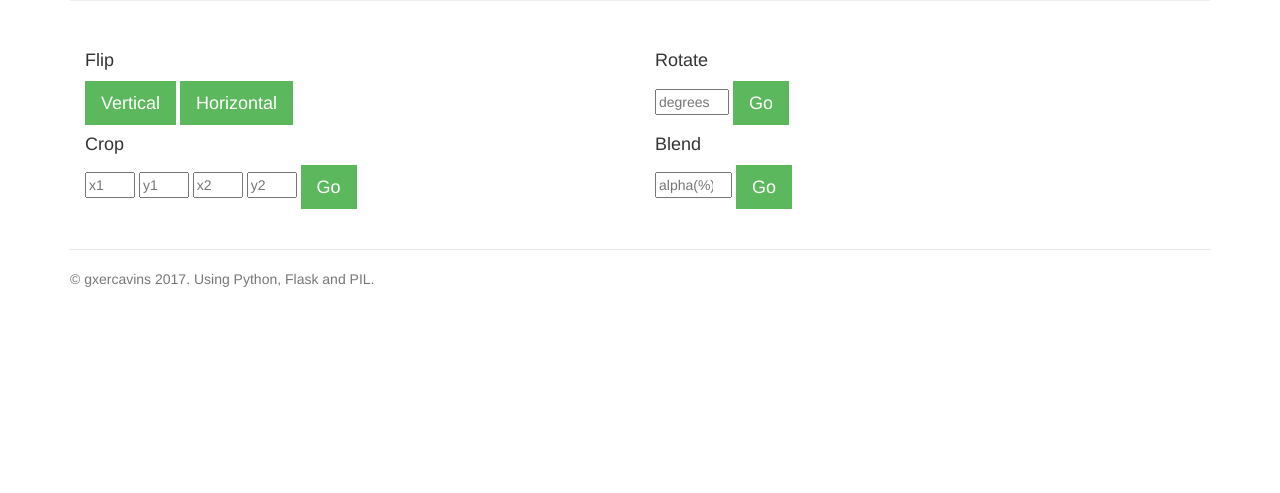
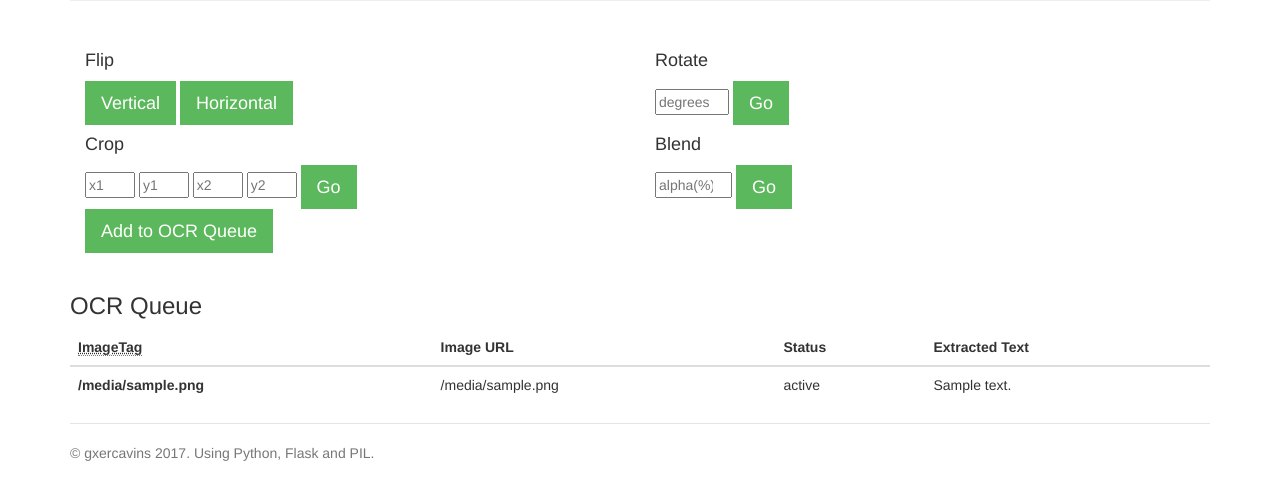
Before and after one commit to soniaghongadi/Image-Processing, a Flask app: template templates/processing.html in a window 1280 px wide. Shown: the part 506-999 px from the top of the page. Before the commit the page ends 793 px from the top, so only its background shows below. Run offline with Flask 2, Linux system fonts and the light colour scheme; the template is opened without the code that fills it: most values are stand-ins (such as "Sample title", 1, 10 or a date in 2020); parts of the project's set-up code (start-up, migrations or seed data) failed here and were passed over; some libraries are stand-ins or nearby versions.

Commit message:
Adds message queue

```diff
--- a/application.py
+++ b/application.py
@@ -72,13 +72,26 @@ def isLocal():
     return True
 
 
-
+class OCRItem:
+  def __init__(self, imageTag, imageURL, status, extracted_text):
+    self.imageTag = imageTag
+    self.imageURL = imageURL
+    self.status = status
+    self.extracted_text = extracted_text
 
 @app.route("/")
 def index():
     isLocal()
     if 'user_email' in session:
-        return render_template('index.html')
+        db_result = ocr_table.scan(
+            FilterExpression=Attr("owner").eq(session['user_email'])
+        )
+        items = db_result['Items']
+        ocrqueue = [];
+        for item in items:
+            imageTag = OCRItem(item['imageTag'], item['imageURL'], item['status'], item['text']);
+            ocrqueue.append(imageTag)
+        return render_template('index.html', ocrqueue = ocrqueue)
     return redirect(url_for('intro'))
 
 @app.route("/intro")
@@ -112,27 +125,42 @@ def upload():
     destination = "/".join([target, filename])
     print("File saved to to:", destination)
     upload.save(destination)
+
+
+    # forward to processing page
+    return render_template("processing.html", image_name=filename, )
+
+@app.route("/addocr", methods=["GET"])
+def addocr():
+    # retrieve parameters from html form
+    filename = request.args.get('image')
+    # open and process image
+    target = os.path.join(APP_ROOT, 'static/images')
+    destination = "/".join([target, filename])
+
     imageID= uuid.uuid4().hex
-    object_url = S3Utils.upload_file(BUCKET, destination, upload.filename)
+    object_url = S3Utils.upload_file(BUCKET, destination, filename)
     # add to queue
     sqs = boto3.resource('sqs', region_name='us-east-1')
     # Get the queue
     queue = sqs.get_queue_by_name(QueueName='OCRQueue.fifo')
     data = {
         'imageTag': imageID,
-        'imageURL':object_url
+        'imageURL':object_url,
+        'owner': session['user_email'],
     }
     queue.send_message(MessageBody=json.dumps(data),MessageGroupId='SimpleOCRGroup', MessageDeduplicationId=uuid.uuid4().hex)
+
     # Add a record in dynamo db
     ocr_table.put_item(Item= {
         'imageTag': imageID,
         'imageURL':object_url,
         'status': 'In queue',
+        'owner': session['user_email'],
         'text': ''
     })
-    # forward to processing page
-    return render_template("processing.html", image_name=filename)
 
+    return redirect(url_for('index'))
 
 # rotate the image to the specified degrees
 @app.route("/rotate", methods=["POST"])
--- a/sqs_process_ocr.py
+++ b/sqs_process_ocr.py
@@ -75,7 +75,8 @@ def processOCRQueue(queue_name):
                 'imageTag': message_body['imageTag'],
                 'imageURL':message_body['imageURL'],
                 'status': 'Completed',
-                'text': extracted_text
+                'text': extracted_text,
+                'owner': message_body['owner'],
             })
             print('::::{}::::',extracted_text)
             print('message is written succesfully')
--- a/templates/intro.html
+++ b/templates/intro.html
@@ -5,7 +5,6 @@
   <section class="hero ">
     <div class="hero-body">
       <div class="container">
-
 
         <section class="section">
           <div class="columns">
--- a/templates/processing.html
+++ b/templates/processing.html
@@ -60,10 +60,47 @@
                   <input type="text" class="hidden" name="image" value="{{ image_name }}">
                </form>
             </div>
+            <br>
+            <div class="col-lg-3">
+               <button id="btnBlend_ocr" class="btn btn-lg btn-success" x-data="{{ image_name }}" onclick="addToOCR()">Add to OCR Queue</button>
+            </div>
          </div>
+         <section class="section">
+             <h3>OCR Queue</h3>
+        <table class="table">
+              <thead>
+                <tr>
+                  <th><abbr title="Position">ImageTag</abbr></th>
+                  <th>Image URL </th>
+                  <th>Status </th>
+                  <th>Extracted Text </th>
+                </tr>
+              </thead>
+              <tbody>
+               {% for item in ocrqueue %}
+                <tr>
+                  <th>{{ item.imageTag }}</th>
+                  <td>{{ item.imageURL }}</td>
+                  <td>{{ item.status }}</td>
+                  <td>{{ item.extracted_text }}</td>
+                </tr>
+                {% endfor %}
+              </tbody>
+          </table>
          <footer class="footer">
             <p>&copy; gxercavins 2017. Using Python, Flask and PIL.</p>
          </footer>
       </div>
+      <script type="text/javascript">
+         function addToOCR(){
+            var image = document.getElementById("btnBlend_ocr").getAttribute("x-data");
+            fetch(`/addocr?image=${image}`)
+              .then(response => {
+                 alert('Image submitted for OCR');
+                 window.location = '/';
+              })
+              .then(data => console.log(data));
+         }
+      </script>
    </body>
 </html>
```
Also changed, not shown: templates/index.html (+23 -1 lines).
